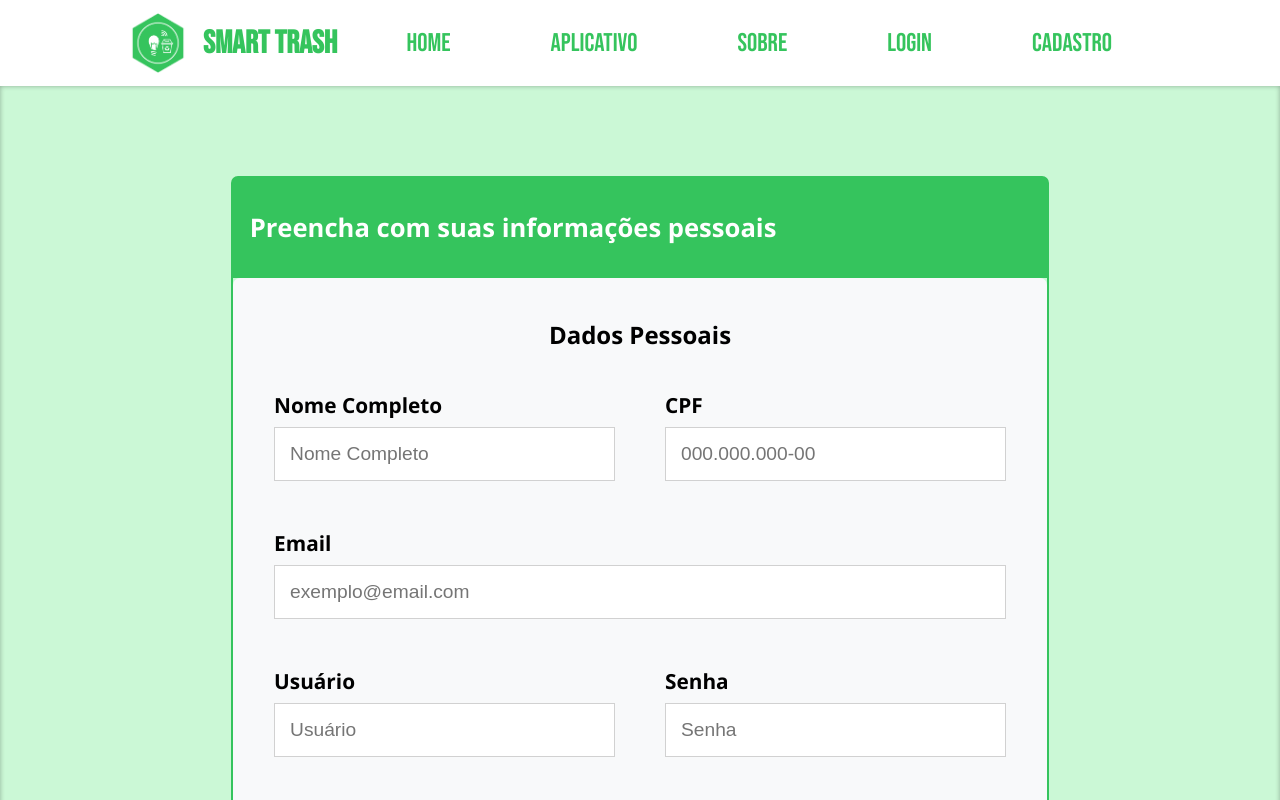
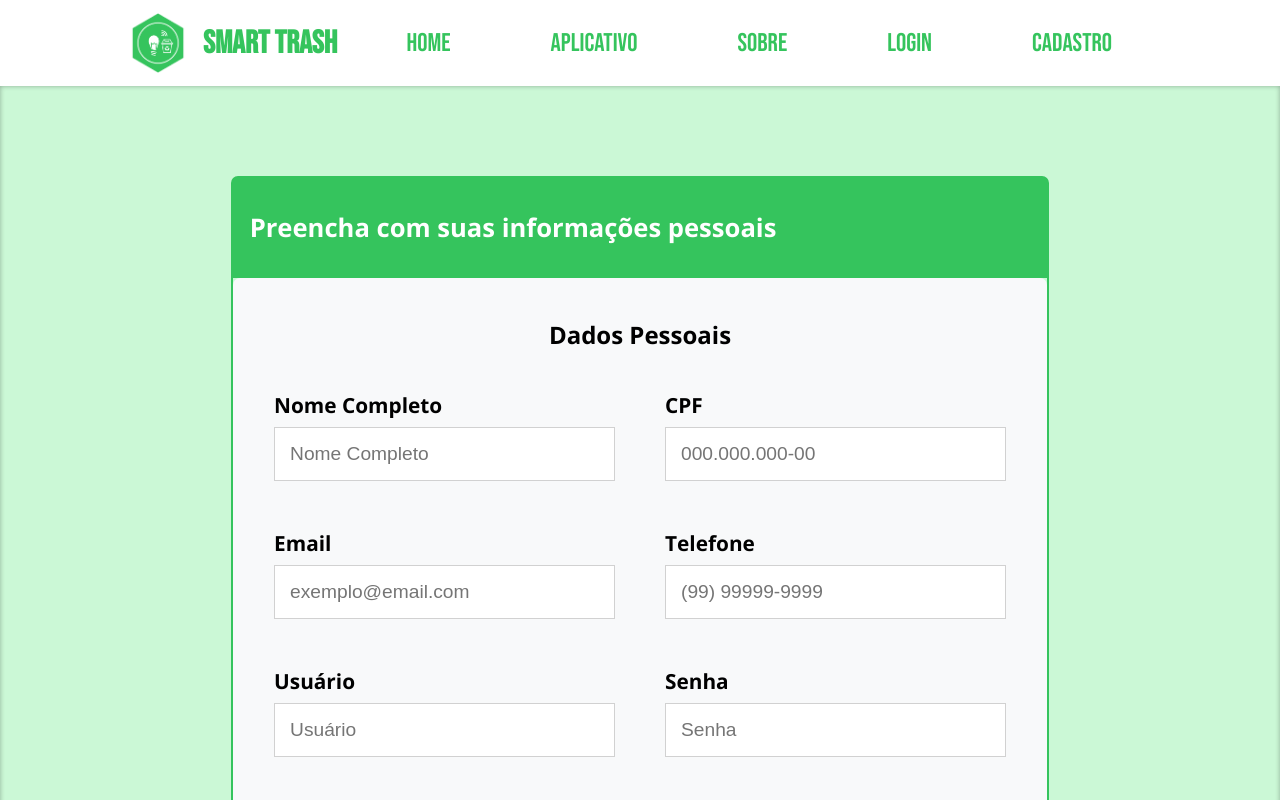
Before and after one commit to Challenge-FIAP2023/js-sprint4, a React (Vite) app: page /cadastro in a window 1280 px wide. Shown: the top 800 px of the page. Built offline with nearby package versions, Linux system fonts and the light colour scheme.

Commit message:
Verificação do login com base no json

```diff
--- /dev/null
+++ b/db.json
@@ -0,0 +1,22 @@
+{
+    "usuarios": [
+        {
+            "name": "Administrador",
+            "cpf": "000000000-00",
+            "email": "admin@smarttrash.com.br",
+            "telefone": 11999999999,
+            "username": "admin",
+            "password": "1234",
+            "id": 1
+        },
+        {
+            "name": "Victor",
+            "cpf": "000000000-00",
+            "email": "admin@smarttrash.com.br",
+            "telefone": 11999999999,
+            "username": "victor",
+            "password": "987",
+            "id": 1
+        }
+    ]
+}
--- a/package.json
+++ b/package.json
@@ -6,11 +6,13 @@
   "scripts": {
     "dev": "vite",
     "build": "vite build",
+    "backend": "json-server --watch db.json --port 5000",
     "lint": "eslint . --ext js,jsx --report-unused-disable-directives --max-warnings 0",
     "preview": "vite preview"
   },
   "dependencies": {
     "@hookform/resolvers": "^3.3.2",
+    "json-server": "^0.17.4",
     "react": "^18.2.0",
     "react-dom": "^18.2.0",
     "react-hook-form": "^7.48.0",
--- a/src/routes/Cadastro.jsx
+++ b/src/routes/Cadastro.jsx
@@ -89,11 +89,21 @@ function Cadastro(){
 
                             </InputFlex>
 
-                            <InputCadastroBox>
+                            <InputFlex>
+                                <InputCadastroBox>
                                     <label>Email</label>
-                                <input type="text" {...register('email')} placeholder='exemplo@email.com'/>
-                                <RedSpan>{errors.email?.message}</RedSpan>
-                            </InputCadastroBox>
+                                    <input type="text" {...register('email')} placeholder='exemplo@email.com'/>
+                                    <RedSpan>{errors.email?.message}</RedSpan>
+                                </InputCadastroBox>
+
+                                <InputCadastroBox>
+                                    <label>Telefone</label>
+                                    <input type="text" {...register('telefone')} placeholder='(99) 99999-9999'/>
+                                    <RedSpan>{errors.cpf?.message}</RedSpan>
+                                </InputCadastroBox>
+
+                            </InputFlex>
+
 
                             <InputFlex>
                                 <InputCadastroBox>
--- a/src/routes/Login.jsx
+++ b/src/routes/Login.jsx
@@ -1,40 +1,60 @@
-import { useRef } from 'react';
+import { useState, useRef, useEffect } from 'react';
 import { Link, useNavigate } from "react-router-dom";
 
 import { GreenSection } from '../assets/styles/Base.style.jsx'
 import { SignInUpButton } from '../assets/styles/Button.style.jsx';
 import { FormContainer, LoginForm, LoginFieldset, FormLoginHeader, InputLoginGroup, InputLoginBox, ButtonBox, SingUpLoginBox } from '../assets/styles/Form.style.jsx';
 
-function Login(){
+function Login() {
+
+    const [usuarios, setUsuarios] = useState([]);
+
+    useEffect(() => {
+        fetch('http://localhost:5000/usuarios')
+            .then((resposta) => {
+                return resposta.json();
+            })
+            .then((resposta) => {
+                setUsuarios(resposta);
+            })
+    }, []);
+
+
+
 
     const navigate = useNavigate();
+
 
     const user = useRef();
     const password = useRef();
 
-    const validarFormulario =()=> {
+    const validarFormulario = () => {
+        let usuarioValido = false;
 
-        if(user.current.value == "" || password.current.value == ""){
+        if (user.current.value == '' || password.current.value == "") {
             alert("Por favor, preencha todos os campos.")
-        }else{
-            if (user.current.value === 'admin' && password.current.value === '1234'){
+        } else {
+            for (var [usuario, usuarioDados] of Object.entries(usuarios)) {
+                if (user.current.value === usuarioDados["username"] && password.current.value === usuarioDados["password"]) {
                     let token =
                         Math.random().toString(20).substring(2) +
                         Math.random().toString(20).substring(2);
                     sessionStorage.setItem('username', user.current.value);
                     sessionStorage.setItem('password', token);
+                    usuarioValido = true;
                     alert("Seus dados foram registrados com sucesso.")
                     navigate('/');
-            }else{
-                alert("Usuário ou senha inválidos! Tente novamente")
+                }
             }
         }
 
-
+        if (!usuarioValido) {
+            alert("Usuário ou senha inválidos! Tente novamente")
+        }
     };
 
 
-    return(
+    return (
         <>
             <GreenSection>
                 <FormContainer>
@@ -48,12 +68,12 @@ function Login(){
 
                                 <InputLoginBox>
                                     <label htmlFor="username">Usuário</label>
-                                <input type="text" id="username" name="username" ref={user}/>
+                                    <input type="text" id="username" name="username" ref={user} />
                                 </InputLoginBox>
 
                                 <InputLoginBox>
                                     <label htmlFor="password">Senha</label>
-                                <input type="password" id="password" name="password" ref={password}/>
+                                    <input type="password" id="password" name="password" ref={password} />
                                 </InputLoginBox>
 
                                 <ButtonBox>
```
Also changed, not shown: login.json (deleted, +0 -9 lines), 1 other file (tests, documents, lock files or other folders). Lines whose indentation alone changed are shown as unchanged.
